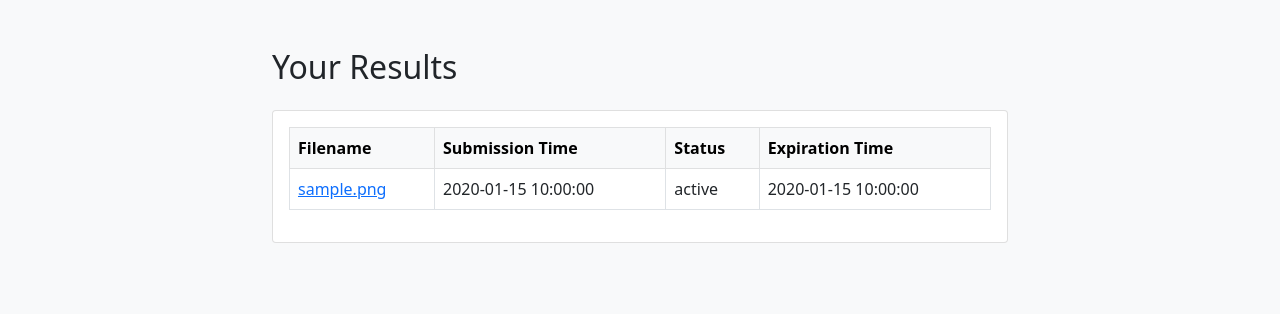
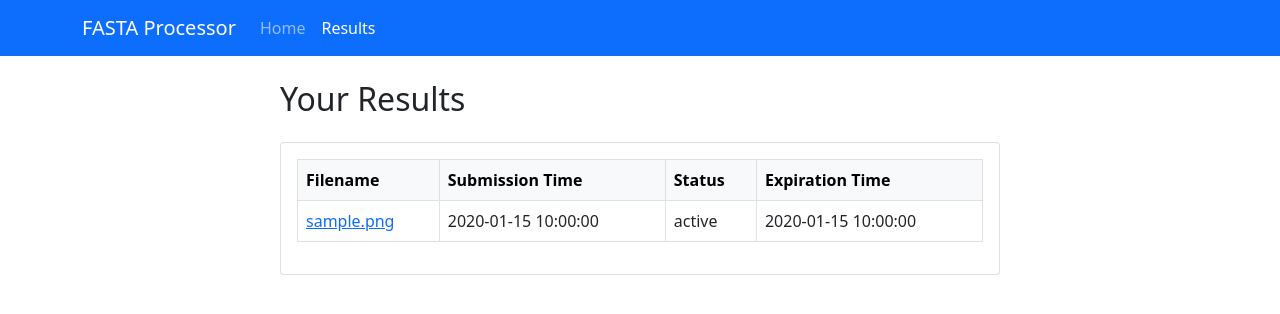
Before and after one commit to bartongroup/SM_dundee-resource-templates, a Flask app: page /results in a window 1280 px wide. Shown: the top 314 px of the page. Run offline with Flask 3, Linux system fonts and the light colour scheme; the visitor is signed in with stand-in values (Sample User, id 1); tables that the repository leaves empty hold one stand-in row (values such as "Sample post").

Commit message:
Add navigation bar and refine page titles
- Implemented a Bootstrap-based navigation bar in the base template.
- Adjusted `index.html` and `results.html` to extend the base template.
- Customized page titles for better clarity across different views.

```diff
--- /dev/null
+++ b/templates/base.html
@@ -0,0 +1,39 @@
+<!DOCTYPE html>
+<html lang="en">
+<head>
+    <meta charset="UTF-8">
+    <meta name="viewport" content="width=device-width, initial-scale=1.0">
+    <title>{% block title %}FASTA Processor{% endblock %}</title>
+    <!-- Bootstrap CSS -->
+    <link href="https://cdn.jsdelivr.net/npm/bootstrap@5.1.0/dist/css/bootstrap.min.css" rel="stylesheet">
+</head>
+<body>
+    <!-- Navigation Bar -->
+    <nav class="navbar navbar-expand-lg navbar-dark bg-primary">
+        <div class="container">
+            <a class="navbar-brand" href="{{ url_for('index') }}">FASTA Processor</a>
+            <button class="navbar-toggler" type="button" data-bs-toggle="collapse" data-bs-target="#navbarNav" aria-controls="navbarNav" aria-expanded="false" aria-label="Toggle navigation">
+                <span class="navbar-toggler-icon"></span>
+            </button>
+            <div class="collapse navbar-collapse" id="navbarNav">
+                <ul class="navbar-nav">
+                    <li class="nav-item">
+                        <a class="nav-link {% if request.endpoint == 'index' %}active{% endif %}" aria-current="page" href="{{ url_for('index') }}">Home</a>
+                    </li>
+                    <li class="nav-item">
+                        <a class="nav-link {% if request.endpoint == 'results' %}active{% endif %}" href="{{ url_for('results') }}">Results</a>
+                    </li>
+                </ul>
+            </div>
+        </div>
+    </nav>
+
+    <!-- Page Content -->
+    <div class="container mt-4">
+        {% block content %}{% endblock %}
+    </div>
+
+    <!-- Bootstrap JS (Optional) -->
+    <script src="https://cdn.jsdelivr.net/npm/bootstrap@5.1.0/dist/js/bootstrap.bundle.min.js"></script>
+</body>
+</html>
--- a/templates/results.html
+++ b/templates/results.html
@@ -1,13 +1,8 @@
-<!DOCTYPE html>
-<html lang="en">
-<head>
-    <meta charset="UTF-8">
-    <meta name="viewport" content="width=device-width, initial-scale=1.0">
-    <title>User Results</title>
-    <!-- Bootstrap CSS -->
-    <link href="https://cdn.jsdelivr.net/npm/bootstrap@5.1.0/dist/css/bootstrap.min.css" rel="stylesheet">
-</head>
-<body class="bg-light py-5">
+{% extends "base.html" %}
+
+{% block title %}FASTA Processor - Results{% endblock %}
+
+{% block content %}
     <div class="container">
         <div class="row justify-content-center">
             <div class="col-md-8">
@@ -40,8 +35,4 @@
             </div>
         </div>
     </div>
-
-    <!-- Bootstrap JS (Optional) -->
-    <script src="https://cdn.jsdelivr.net/npm/bootstrap@5.1.0/dist/js/bootstrap.bundle.min.js"></script>
-</body>
-</html>
+{% endblock %}
```
Also changed, not shown: templates/index.html (+6 -15 lines).
